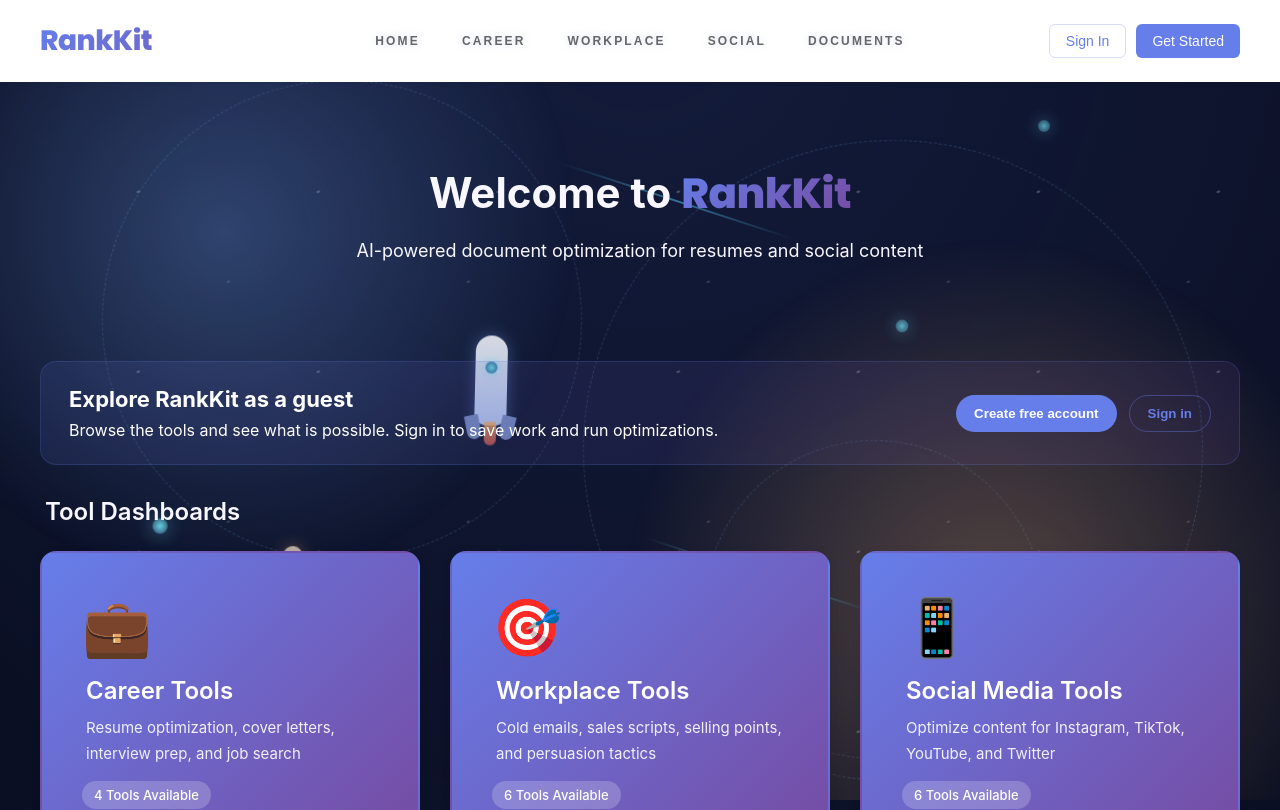
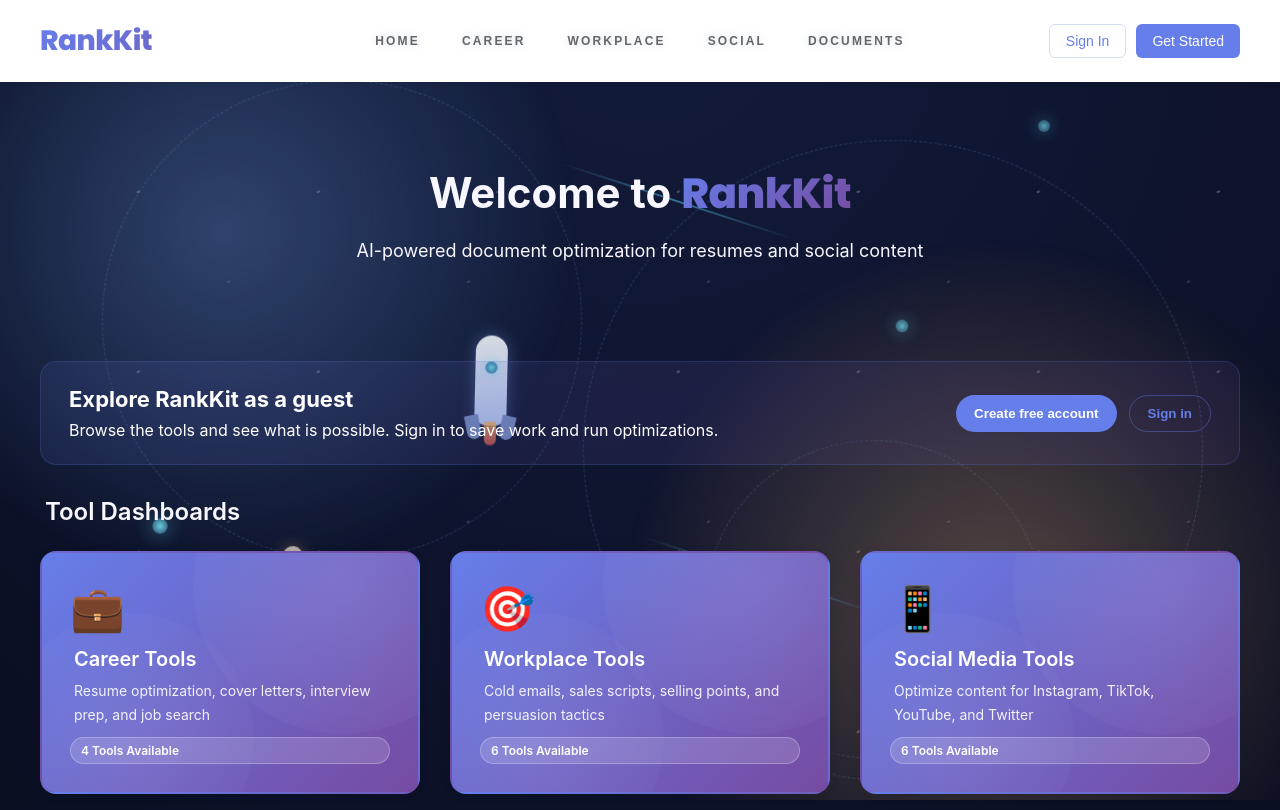
Before and after one commit to ayersdecker/rankkit, a React (Create React App) app: page /dashboard in a window 1280 px wide. Shown: the top 810 px of the page. Built offline with nearby package versions, Linux system fonts and the light colour scheme; no server answers.

Commit message:
Improve featured cards design: reduce padding, add decorative elements, better visual hierarchy

```diff
--- a/src/components/Dashboard/Dashboard.css
+++ b/src/components/Dashboard/Dashboard.css
@@ -407,41 +407,79 @@
 .action-card.featured {
   background: linear-gradient(135deg, #667eea 0%, #764ba2 100%);
   color: white;
-  padding: 40px;
-  min-height: 200px;
+  padding: 28px;
+  min-height: auto;
+  position: relative;
+  overflow: hidden;
+  display: flex;
+  flex-direction: column;
+  justify-content: space-between;
+}
+
+.action-card.featured::before {
+  content: '';
+  position: absolute;
+  top: -50%;
+  right: -20%;
+  width: 300px;
+  height: 300px;
+  background: radial-gradient(circle, rgba(255, 255, 255, 0.1), transparent);
+  border-radius: 50%;
+  pointer-events: none;
+}
+
+.action-card.featured::after {
+  content: '';
+  position: absolute;
+  bottom: -30%;
+  left: -10%;
+  width: 250px;
+  height: 250px;
+  background: radial-gradient(circle, rgba(255, 255, 255, 0.08), transparent);
+  border-radius: 50%;
+  pointer-events: none;
 }
 
 .action-card.featured .action-icon {
-  font-size: 56px;
-  margin-bottom: 15px;
+  font-size: 44px;
+  margin-bottom: 12px;
+  position: relative;
+  z-index: 1;
 }
 
 .action-card.featured h4 {
   color: white;
-  font-size: 24px;
-  margin-bottom: 10px;
+  font-size: 20px;
+  margin-bottom: 8px;
+  position: relative;
+  z-index: 1;
 }
 
 .action-card.featured p {
   color: rgba(255, 255, 255, 0.9);
-  font-size: 15px;
+  font-size: 14px;
+  position: relative;
+  z-index: 1;
 }
 
 .action-card.featured:hover {
-  transform: translateY(-6px);
-  box-shadow: 0 12px 32px rgba(102, 126, 234, 0.3);
-  border-color: transparent;
+  transform: translateY(-4px);
+  box-shadow: 0 12px 32px rgba(102, 126, 234, 0.35);
+  border-color: rgba(255, 255, 255, 0.2);
 }
 
 .tools-count {
   display: inline-block;
-  margin-top: 15px;
-  padding: 6px 12px;
-  background: rgba(255, 255, 255, 0.2);
+  margin-top: 10px;
+  padding: 5px 10px;
+  background: rgba(255, 255, 255, 0.15);
+  border: 1px solid rgba(255, 255, 255, 0.25);
   border-radius: 20px;
-  font-size: 13px;
-  font-weight: 500;
+  font-size: 12px;
+  font-weight: 600;
   color: white;
+  position: relative;
+  z-index: 1;
 }
 
 .features-overview {
```
